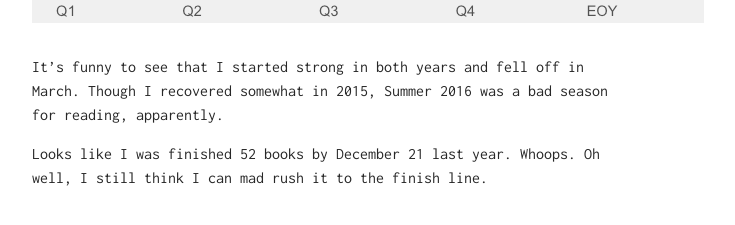
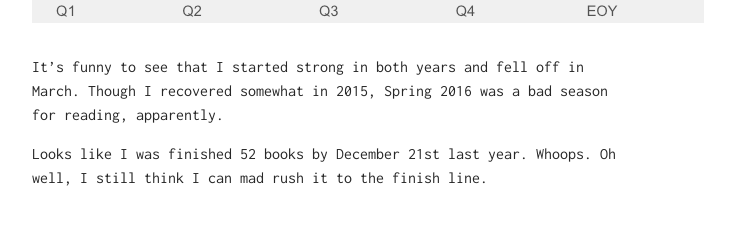
Before and after one commit to maxhumber/maxhumber.com, a Jekyll site: the page built from _posts/2016-12-23-goodreads-API.md, in a window 1280 px wide and 900 px high, scrolled down 3043 px. Shown: the part 605-830 px from the top of the window, without its empty margins (308-1043 px from the left). Built offline with Jekyll 4.4.1, drawn with Linux system fonts in a browser that asks for light colours; our own code applies the rules of GitHub Pages for plain Markdown files.

Commit message:
Minor Edits

```diff
--- a/_posts/2016-12-23-goodreads-API.md
+++ b/_posts/2016-12-23-goodreads-API.md
@@ -118,6 +118,6 @@ All of that get to this graph:
 
 ![](/assets/img/goodreads_comp.png)
 
-It's funny to see that I started strong in both years and fell off in March. Though I recovered somewhat in 2015, Summer 2016 was a bad season for reading, apparently.
+It's funny to see that I started strong in both years and fell off in March. Though I recovered somewhat in 2015, Spring 2016 was a bad season for reading, apparently.
 
-Looks like I was finished 52 books by December 21 last year. Whoops. Oh well, I still think I can mad rush it to the finish line.
+Looks like I was finished 52 books by December 21st last year. Whoops. Oh well, I still think I can mad rush it to the finish line.
```
